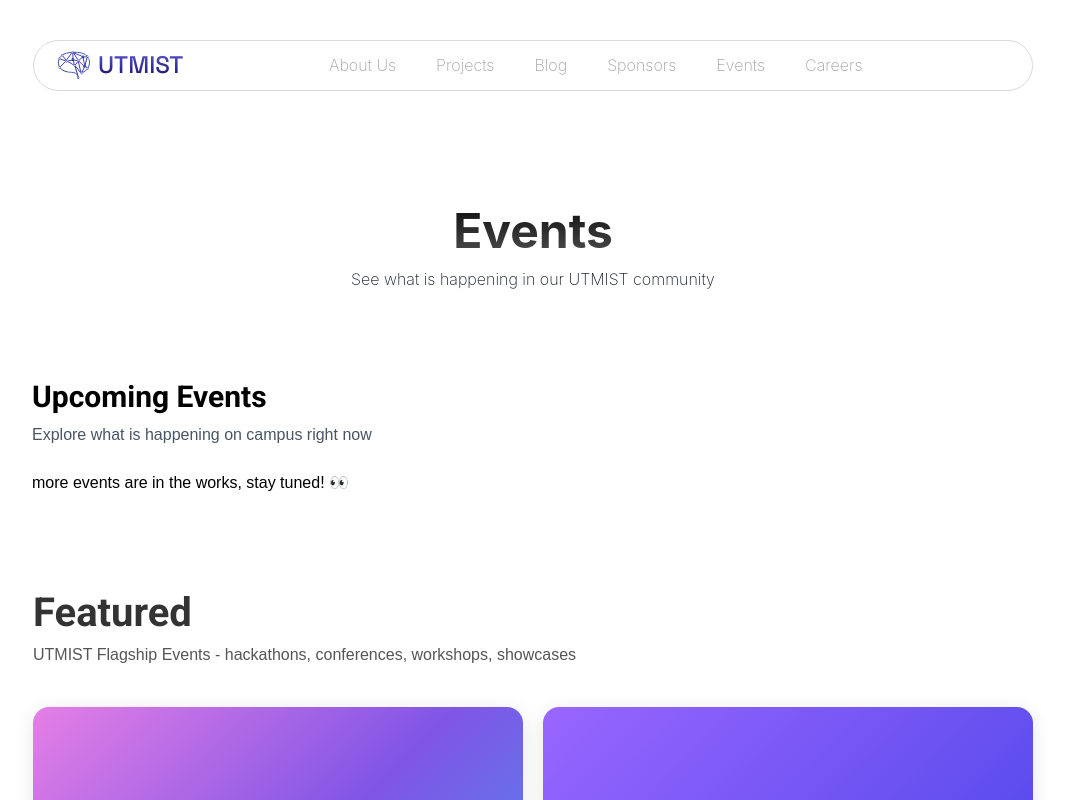
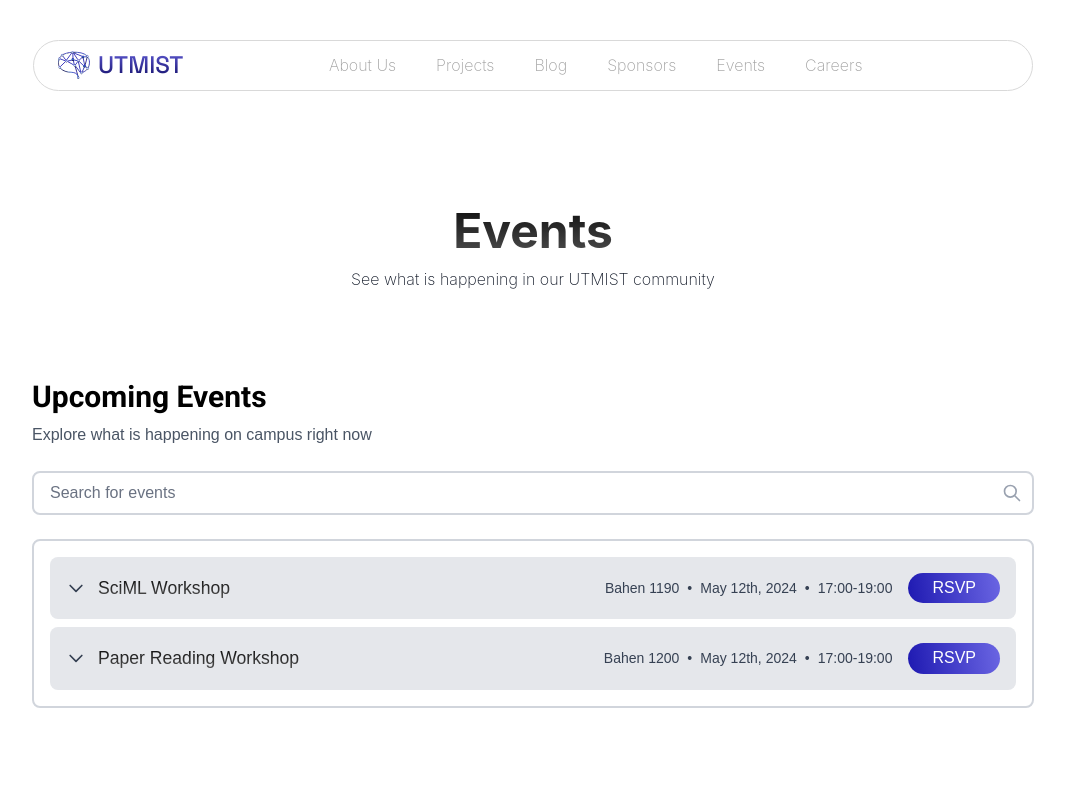
Before and after one commit to UTMIST/UTMIST, a Next.js app in the folder client/: page /events in a window 1280 px wide. Shown: the top 800 px of the page, without its empty margins (107-1172 px from the left). Built offline with nearby package versions, Linux system fonts and the light colour scheme.

Commit message:
Add upcoming events card expansion + search bar

```diff
--- /dev/null
+++ b/client/src/app/events/events/event-card.tsx
@@ -0,0 +1,37 @@
+interface FeaturedEvent {
+  title: string;
+  url: string;
+  background: string;
+  titleClassName?: string;
+  titlePosition?: string;
+  className?: string;
+}
+
+export function EventCard({
+  title,
+  url,
+  background,
+  titleClassName,
+  titlePosition,
+  className = ''
+}: FeaturedEvent) {
+  const titles = title.split('\n');
+
+  return (
+    <a
+      href={url}
+      className={`featured-card ${className}`}
+      style={{ background }}
+    >
+      <div className={`featured-card-content ${titlePosition === 'right' ? 'text-right' : ''}`}>
+        {titles.map((titlePart, index) => (
+          <h3 key={index} className={`featured-card-title ${titleClassName || ''}`}>
+            {titlePart}
+          </h3>
+        ))}
+      </div>
+    </a>
+  );
+}
+
+export type { FeaturedEvent };
--- /dev/null
+++ b/client/src/app/events/events/event-item.tsx
@@ -0,0 +1,156 @@
+"use client";
+import { useState } from 'react';
+
+// Event interface defining the shape of our event data
+interface Event {
+  id: number;
+  title: string;
+  location: string;
+  time: string;
+  description?: string;  // Optional description field
+  date?: string;        // Optional date field
+}
+
+export function EventItem({ event }: { event: Event }) {
+  // State to track if the dropdown is expanded
+  const [isExpanded, setIsExpanded] = useState(false);
+
+  return (
+    // Main container - gray background with rounded corners
+    <div className="bg-gray-200 rounded-lg overflow-hidden">
+      {/* Clickable header section
+          - p-4: padding all around
+          - hover:bg-gray-300: darkens on hover
+          - transition-colors: smooth color change animation */}
+      <div
+        className="p-4 flex items-center justify-between cursor-pointer hover:bg-gray-300 transition-colors"
+      >
+        {/* Left side: Arrow icon + Title - clicking this part expands */}
+        <div
+          className="flex items-center space-x-3 flex-grow"
+          onClick={() => setIsExpanded(!isExpanded)}
+        >
+          {/* Arrow icon */}
+          <svg
+            className={`w-5 h-5 text-gray-700 transform transition-transform ${isExpanded ? 'rotate-180' : ''}`}
+            fill="none"
+            stroke="currentColor"
+            viewBox="0 0 24 24"
+            xmlns="http://www.w3.org/2000/svg"
+          >
+            <path
+              strokeLinecap="round"
+              strokeLinejoin="round"
+              strokeWidth="2"
+              d="M19 9l-7 7-7-7"
+            />
+          </svg>
+          <span className="event-title">{event.title}</span>
+        </div>
+
+        {/* Right side: Location, Time, and RSVP */}
+        <div className="flex items-center space-x-4">
+          <div className="flex items-center text-sm">
+            <span className="text-gray-700">{event.location}</span>
+            <span className="mx-2 text-gray-700">•</span>
+            <span className="text-gray-700">{event.date}</span>
+            <span className="mx-2 text-gray-700">•</span>
+            <span className="text-gray-700">{event.time}</span>
+          </div>
+          <button className="rsvp-button" onClick={(e) => e.stopPropagation()}>
+            RSVP
+          </button>
+        </div>
+      </div>
+
+      {/* Expandable section - only shown when isExpanded is true
+          - border-2: visible border
+          - rounded-b-lg: rounded corners at bottom
+          - grid layout for two columns */}
+      {isExpanded && (
+        <div className="p-4 bg-white border-t border-gray-300 border-2 border-gray-200 rounded-b-lg">
+          <div className="grid grid-cols-[auto,1fr] gap-4">
+            {/* Left column: Icons with details
+                - space-y-2: vertical spacing between items */}
+            <div className="space-y-2">
+              {/* Location detail with icon */}
+              <div className="flex items-center space-x-2">
+                <svg
+                  className="w-5 h-5 text-gray-600"
+                  fill="none"
+                  stroke="currentColor"
+                  viewBox="0 0 24 24"
+                >
+                  {/* Location icon */}
+                  <path
+                    strokeLinecap="round"
+                    strokeLinejoin="round"
+                    strokeWidth="2"
+                    d="M17.657 16.657L13.414 20.9a1.998 1.998 0 01-2.827 0l-4.244-4.243a8 8 0 1111.314 0z M15 11a3 3 0 11-6 0 3 3 0 016 0z"
+                  />
+                </svg>
+                <span className="text-gray-600 font-medium">Location:</span>
+                <span className="text-gray-800">{event.location}</span>
+              </div>
+
+              {/* Date detail with icon */}
+              <div className="flex items-center space-x-2">
+                <svg
+                  className="w-5 h-5 text-gray-600"
+                  fill="none"
+                  stroke="currentColor"
+                  viewBox="0 0 24 24"
+                >
+                  {/* Date icon */}
+                  <path
+                    strokeLinecap="round"
+                    strokeLinejoin="round"
+                    strokeWidth="2"
+                    d="M8 7V3m8 4V3m-9 8h10M5 21h14a2 2 0 002-2V7a2 2 0 00-2-2H5a2 2 0 00-2 2v12a2 2 0 002 2z"
+                  />
+                </svg>
+                <span className="text-gray-600 font-medium">Date:</span>
+                <span className="text-gray-800">{event.date || 'TBD'}</span>
+              </div>
+
+              {/* Time detail with icon */}
+              <div className="flex items-center space-x-2">
+                <svg
+                  className="w-5 h-5 text-gray-600"
+                  fill="none"
+                  stroke="currentColor"
+                  viewBox="0 0 24 24"
+                >
+                  {/* Time icon */}
+                  <path
+                    strokeLinecap="round"
+                    strokeLinejoin="round"
+                    strokeWidth="2"
+                    d="M12 8v4l3 3m6-3a9 9 0 11-18 0 9 9 0 0118 0z"
+                  />
+                </svg>
+                <span className="text-gray-600 font-medium">Time:</span>
+                <span className="text-gray-800">{event.time}</span>
+              </div>
+            </div>
+
+            {/* Right column: Description and RSVP button
+                - space-y-4: vertical spacing between items */}
+            <div className="space-y-4">
+              {/* Description */}
+              <p className="text-gray-700">
+                {event.description || 'More details coming soon...'}
+              </p>
+              {/* RSVP button */}
+              <button className="rsvp-button">
+                RSVP
+              </button>
+            </div>
+          </div>
+        </div>
+      )}
+    </div>
+  );
+}
+
+export type { Event };
--- a/client/src/app/events/page.tsx
+++ b/client/src/app/events/page.tsx
@@ -1,20 +1,37 @@
+"use client";
+import { useState } from 'react';
 import "@/styles/events.css"
+import { EventItem } from "./events/event-item";
 
 export default function EventsPage() {
-    // const events = [
-    //     {
-    //       id: 1,
-    //       title: "SciML Workshop",
-    //       location: "Bahen 1190",
-    //       time: "May 12th 17:00-19:00"
-    //     },
-    //     {
-    //       id: 2,
-    //       title: "Paper Reading Workshop",
-    //       location: "Bahen 1200",
-    //       time: "May 12th 17:00-19:00"
-    //     }
-    //   ];
+    const [searchQuery, setSearchQuery] = useState('');
+
+    const events = [
+        {
+          id: 1,
+          title: "SciML Workshop",
+          location: "Bahen 1190",
+          date: "May 12th, 2024",
+          time: "17:00-19:00",
+          description: "Lorem ipsum dolor sit amet, consectetur adipiscing elit. Sed do eiusmod tempor incididunt ut labore et dolore magna aliqua. Ut enim ad minim veniam, quis nostrud exercitation ullamco laboris nisi ut aliquip ex ea commodo consequat."
+        },
+        {
+          id: 2,
+          title: "Paper Reading Workshop",
+          location: "Bahen 1200",
+          date: "May 12th, 2024",
+          time: "17:00-19:00",
+          description: "Lorem ipsum dolor sit amet, consectetur adipiscing elit. Sed do eiusmod tempor incididunt ut labore et dolore magna aliqua. Ut enim ad minim veniam, quis nostrud exercitation ullamco laboris nisi ut aliquip ex ea commodo consequat."
+        }
+    ];
+
+    // Filter events based on search query (title, location, description)
+    const filteredEvents = events.filter(event =>
+      event.title.toLowerCase().includes(searchQuery.toLowerCase()) ||
+      event.location.toLowerCase().includes(searchQuery.toLowerCase()) ||
+      event.description.toLowerCase().includes(searchQuery.toLowerCase())
+    );
+
     return <main>
               <div className="hero-section">
           <h2 className="hero-title">Events</h2>
@@ -26,38 +43,44 @@ export default function EventsPage() {
       <h2 className="text-3xl mb-2 text-black tracking-[-3%]">Upcoming Events</h2>
       <p className="text-gray-600 mb-6">Explore what is happening on campus right now</p>
 
-      <div className="text-black space-y-2">
-          more events are in the works, stay tuned! 👀
-        {/* {events.map(event => (
-          <div key={event.id} className="bg-gray-200 rounded-lg p-4 flex items-center justify-between">
-            <div className="flex items-center space-x-3">
+      {/* Search bar */}
+      <div className="relative mb-6">
+        <input
+          type="text"
+          placeholder="Search for events"
+          value={searchQuery}
+          onChange={(e) => setSearchQuery(e.target.value)}
+          className="w-full px-4 py-2 pr-10 rounded-lg border-2 border-gray-300 focus:border-blue-500 focus:outline-none placeholder-gray-500 text-gray-700"
+        />
         <svg
-                className="w-5 h-5 text-gray-700"
+          className="absolute right-3 top-1/2 transform -translate-y-1/2 w-5 h-5 text-gray-400"
           fill="none"
           stroke="currentColor"
           viewBox="0 0 24 24"
-                xmlns="http://www.w3.org/2000/svg"
         >
           <path
             strokeLinecap="round"
             strokeLinejoin="round"
             strokeWidth="2"
-                  d="M19 9l-7 7-7-7"
+            d="M21 21l-6-6m2-5a7 7 0 11-14 0 7 7 0 0114 0z"
           />
         </svg>
-              <span className="event-title">{event.title}</span>
       </div>
 
-            <div className="flex items-center">
-              <span className="text-gray-700">{event.location}</span>
-              <span className="mx-2 text-gray-700">•</span>
-              <span className="text-gray-700">{event.time}</span>
-              <button className="rsvp-button ml-4">
-                RSVP
-              </button>
+      <div className="text-black space-y-2">
+        {filteredEvents.length === 0 && (
+          <p className="text-gray-600 mb-6">
+            {events.length === 0 ? "More events are in the works, stay tuned! 👀" : "No events found matching your search."}
+          </p>
+        )}
+
+        {filteredEvents.length > 0 &&
+          <div className="space-y-2 border-2 border-gray-300 border-2 rounded-lg p-4">
+            {filteredEvents.map(event => (
+              <EventItem key={event.id} event={event} />
+            ))}
           </div>
-          </div>
-        ))} */}
+        }
       </div>
     </div>
 
--- a/client/src/styles/events.css
+++ b/client/src/styles/events.css
@@ -102,7 +102,6 @@
     border-radius: 50px;
     padding: 0.2rem 1.5rem;
     font-weight: 200;
-    margin-left: 1.5rem;
     cursor: pointer;
     transition: opacity 0.2s ease-in-out, transform 0.2s ease-in-out;
   }
```
Lines whose indentation alone changed are shown as unchanged.
